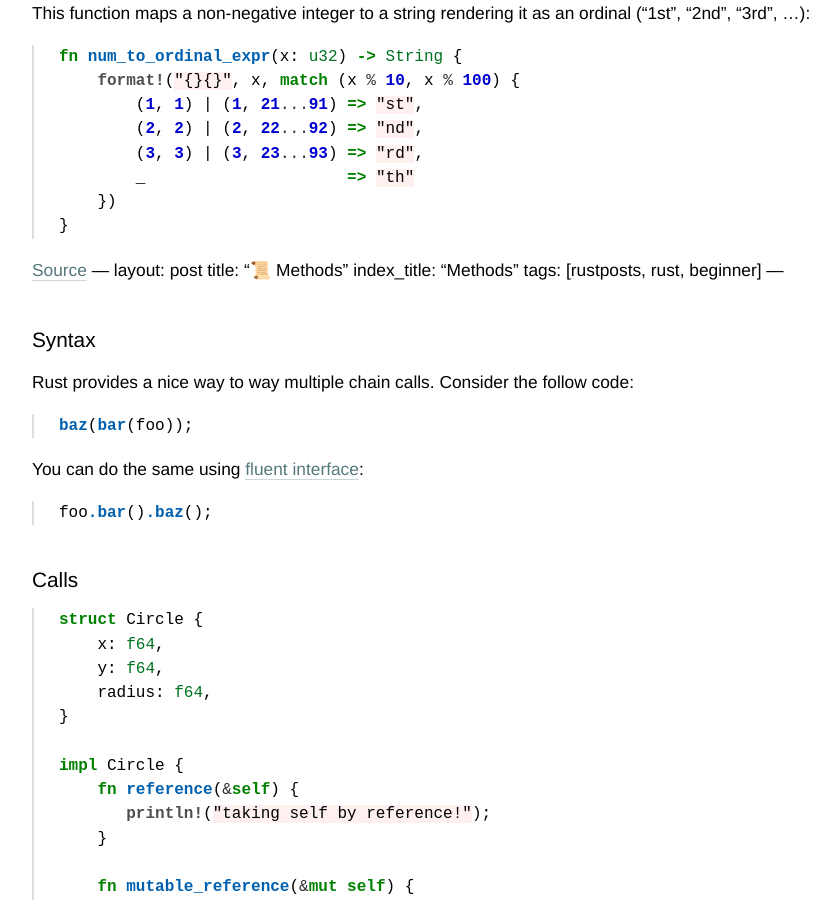
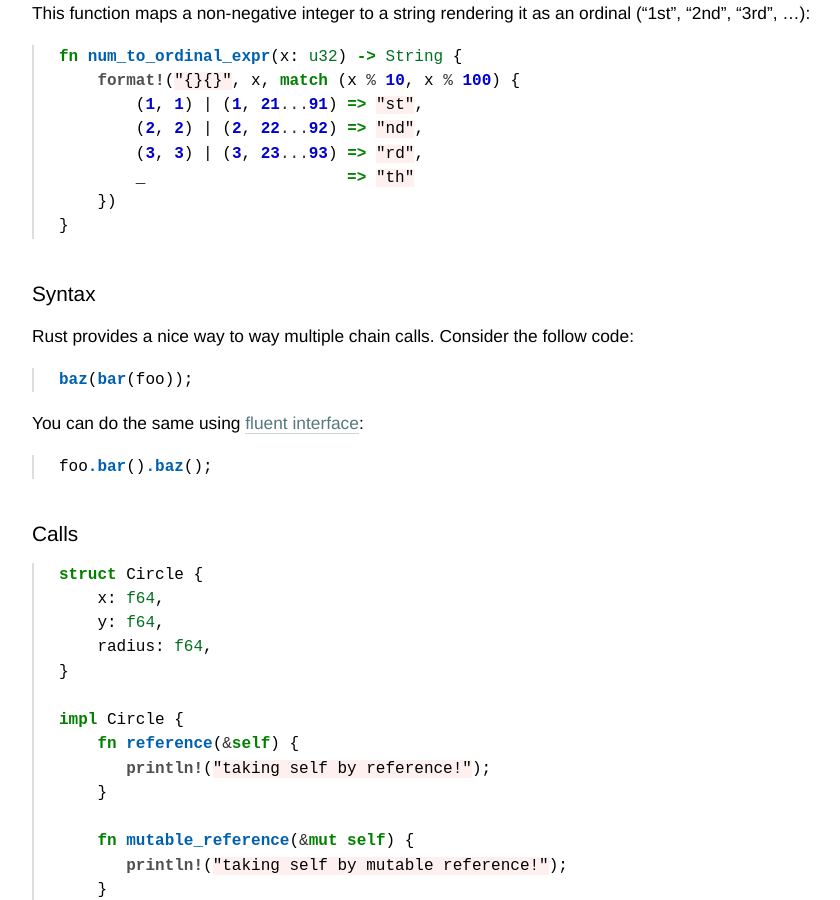
Before and after one commit to adelarsq/daily-rust.github.io, a Jekyll site: the page built from _posts/2016-06-24-mini_book.md, in a window 1280 px wide and 900 px high, scrolled down 14662 px. Shown: the whole window, without its empty margins (158-998 px from the left). Built offline with Jekyll 4.4.1, drawn with Linux system fonts in a browser that asks for light colours.

Commit message:
Update 2016-06-24-mini_book.md

````diff
--- a/_posts/2016-06-24-mini_book.md
+++ b/_posts/2016-06-24-mini_book.md
@@ -735,13 +735,6 @@ fn num_to_ordinal_expr(x: u32) -> String {
     })
 }
 ```
-[Source](http://blog.rust-lang.org/2015/04/17/Enums-match-mutation-and-moves.html)
----
-layout: post
-title: "📜 Methods"
-index_title: "Methods"
-tags: [rustposts, rust, beginner]
----
 
 ## Syntax
 
````
